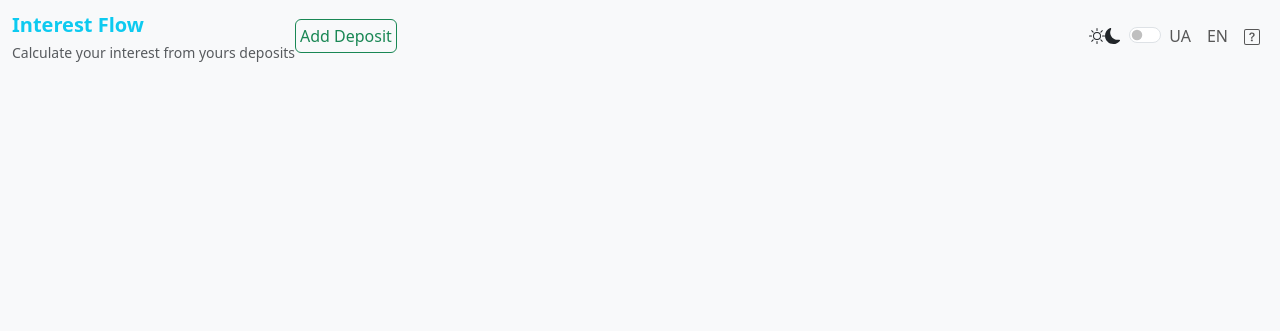
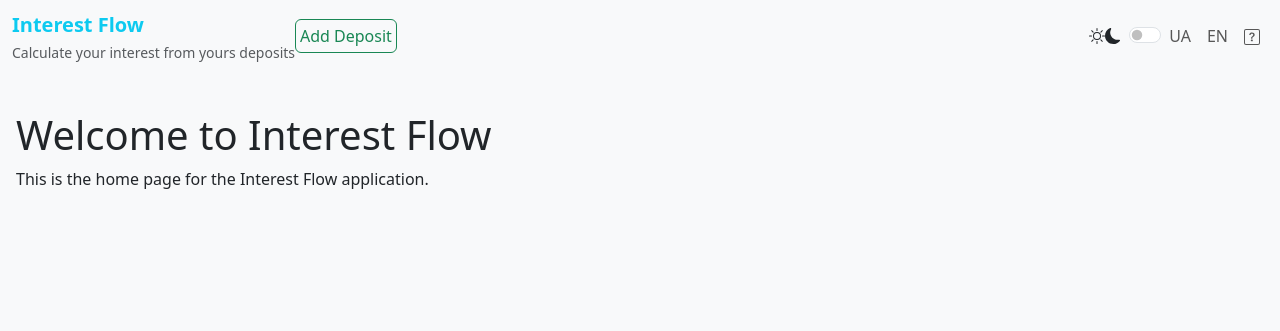
Before and after one commit to ychernyshev/interest-flow, a Django app: template templates/inflow/home.html in a window 1280 px wide. Shown: the top 331 px of the page. Run offline with Django 5.2, Linux system fonts and the light colour scheme; the template is opened without the code that fills it: most values are stand-ins (such as "Sample title", 1, 10 or a date in 2020); some libraries are stand-ins or nearby versions.

Commit message:
refactor: add the main layout
Added the page's main layout

```diff
--- a/templates/inflow/home.html
+++ b/templates/inflow/home.html
@@ -1,25 +1,6 @@
-{% load static %}
-
-<!doctype html>
-<html lang="en">
-  <head>
-    <meta charset="UTF-8" />
-    <title>Interest Flow</title>
-    <link
-      rel="stylesheet"
-      href="{% static 'css/bootstrap/bootstrap.min.css' %}"
-    />
-    <style>
-      {% comment %} GENERAL STYLES {% endcomment %}
-      .border-top-1, .border-bottom-1 {
-        border-top: 1px solid #dee2e6 !important;
-        border-bottom: 1px solid #dee2e6 !important;
-      }
-    </style>
-  </head>
-  <body style="background-color: #f8f9fa">
-    {% include 'inflow/inc/topnav.html' %}
-
-    <script src="{% static 'js/bootstrap/bootstrap.bundle.min.js' %}"></script>
-  </body>
-</html>
+{% extends 'inflow/main_layout.html' %} {% block content %}
+<div class="container-fluid mt-4 p-3">
+  <h1>Welcome to Interest Flow</h1>
+  <p>This is the home page for the Interest Flow application.</p>
+</div>
+{% endblock %}
--- /dev/null
+++ b/templates/inflow/main_layout.html
@@ -0,0 +1,25 @@
+{% load static %}
+
+<!doctype html>
+<html lang="en">
+  <head>
+    <meta charset="UTF-8" />
+    <title>Interest Flow >> {{ page_title }}</title>
+    <link
+      rel="stylesheet"
+      href="{% static 'css/bootstrap/bootstrap.min.css' %}"
+    />
+    <style>
+      {% comment %} GENERAL STYLES {% endcomment %}
+      .border-top-1, .border-bottom-1 {
+        border-top: 1px solid #dee2e6 !important;
+        border-bottom: 1px solid #dee2e6 !important;
+      }
+    </style>
+  </head>
+  <body style="background-color: #f8f9fa">
+    {% include 'inflow/inc/topnav.html' %} {% block content %}{% endblock %}
+
+    <script src="{% static 'js/bootstrap/bootstrap.bundle.min.js' %}"></script>
+  </body>
+</html>
```
